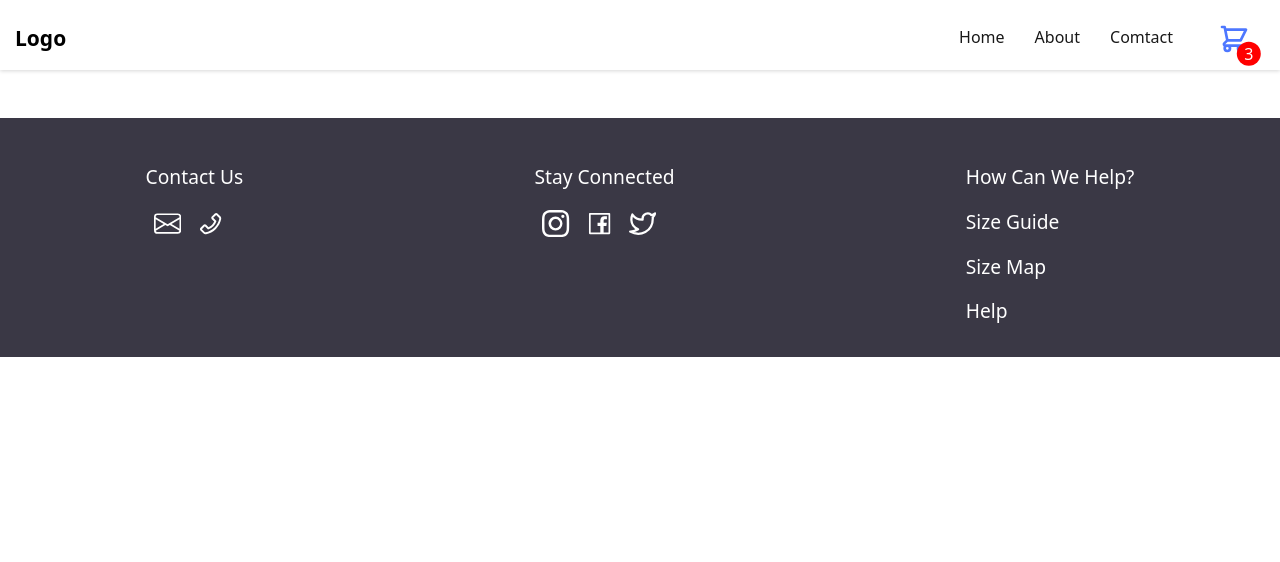
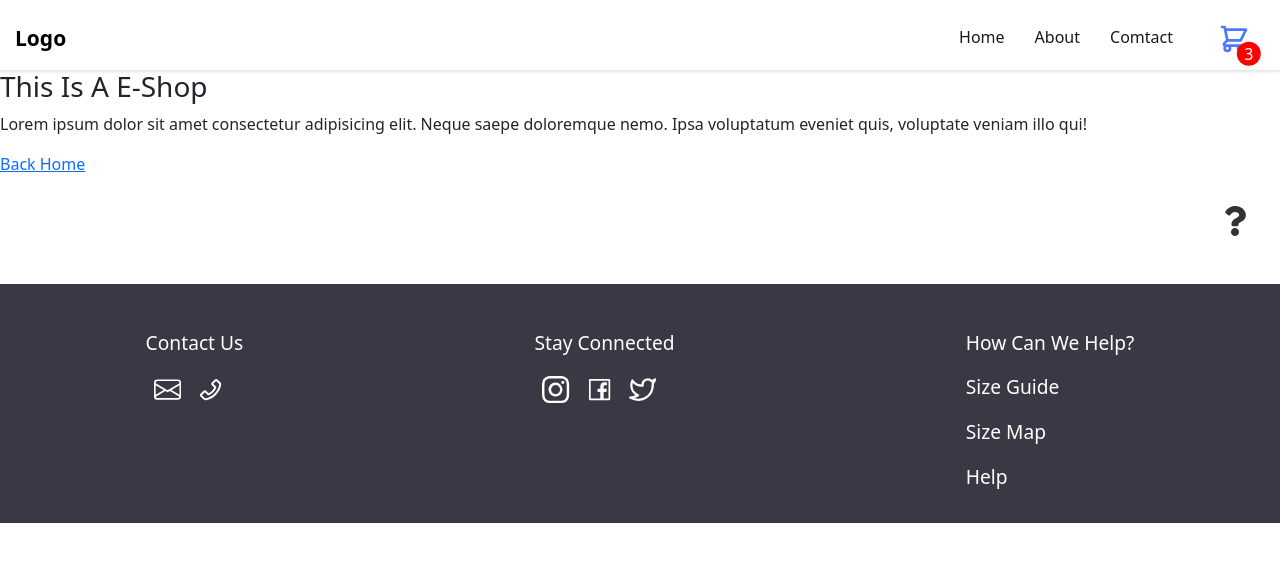
Before and after one commit to zulfiya-yumagulova/flapper-ecommerce, a React (Create React App) app in the folder e-commerce/: page /about in a window 1280 px wide. Shown: the top 562 px of the page. Built offline with nearby package versions, Linux system fonts and the light colour scheme.

Commit message:
solved issue with router

```diff
--- a/e-commerce/src/App.js
+++ b/e-commerce/src/App.js
@@ -1,10 +1,11 @@
 import { BrowserRouter as Router, Route, Routes } from "react-router-dom";
 import ItemsComponent from "./Componets/ItemsComponent";
+import Navbar from "./Componets/Navbar";
+import Home from "./Componets/Home";
+import About from "./Componets/About";
+import AboutLink from "./Componets/AboutLink";
 import Footer from "./Componets/Footer";
-import Home from "./Componets/Home";
-import Navbar from "./Componets/Navbar";
 import "./App.css";
-import { Container } from "react-bootstrap";
 
 function App() {
   return (
@@ -12,9 +13,20 @@ function App() {
       <Router>
         <Navbar />
         <Routes>
-          <Route exact path="/" element={<Home />} />
-          <Route exact path="/products" element={<ItemsComponent />} />
+          <Route
+            exact
+            path="/"
+            element={
+              <>
+                <Home />
+                <ItemsComponent />
+              </>
+            }
+          />
+
+          <Route exact path="/about" element={<About />} />
         </Routes>
+        <AboutLink />
         <Footer />
       </Router>
     </>
--- a/e-commerce/src/Componets/About.js
+++ b/e-commerce/src/Componets/About.js
@@ -1,7 +1,18 @@
 import React from "react";
+import { Link } from "react-router-dom";
 
 function About() {
-  return <div>About</div>;
+  return (
+    <div className="about">
+      <h3>This Is A E-Shop</h3>
+      <p>
+        Lorem ipsum dolor sit amet consectetur adipisicing elit. Neque saepe
+        doloremque nemo. Ipsa voluptatum eveniet quis, voluptate veniam illo
+        qui!
+      </p>
+      <Link to="/">Back Home</Link>
+    </div>
+  );
 }
 
 export default About;
--- /dev/null
+++ b/e-commerce/src/Componets/AboutLink.js
@@ -0,0 +1,15 @@
+import React from "react";
+import { Link } from "react-router-dom";
+import { FaQuestion } from "react-icons/fa";
+
+function AboutLink() {
+  return (
+    <div className="about-link">
+      <Link to="/about">
+        <FaQuestion size={30} style={{ color: "#333" }} />
+      </Link>
+    </div>
+  );
+}
+
+export default AboutLink;
--- a/e-commerce/src/Componets/ItemsComponent.js
+++ b/e-commerce/src/Componets/ItemsComponent.js
@@ -1,4 +1,5 @@
 import React, { useState, useEffect } from "react";
+import { Link } from "react-router-dom";
 import "./ItemComponent.css";
 
 function ItemsComponent() {
@@ -93,9 +94,9 @@ function ItemsComponent() {
                 {/* <p className="description">{item.description}</p> */}
                 <p className="price">£ {item.price}</p>
                 <button className="btn-dark btn-buy">
-                  <a href="#" className="btn-link">
+                  <Link to="" className="btn-link">
                     Buy Now
-                  </a>
+                  </Link>
                 </button>
               </div>
             </div>
--- a/e-commerce/src/index.css
+++ b/e-commerce/src/index.css
@@ -55,3 +55,10 @@ body {
   text-align: center;
   transition: all 200ms;
 }
+
+.about-link {
+  display: flex;
+  justify-content: flex-end;
+  margin: 30px;
+  color: var(--color-font);
+}
```
